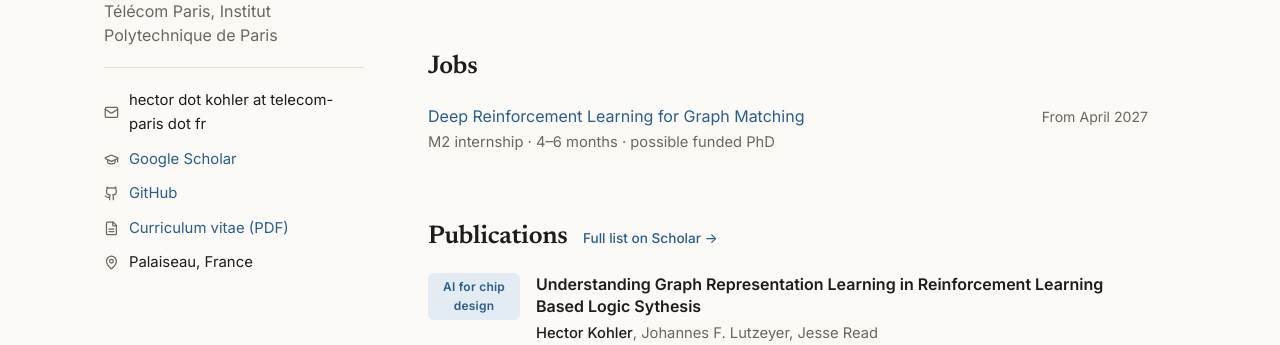
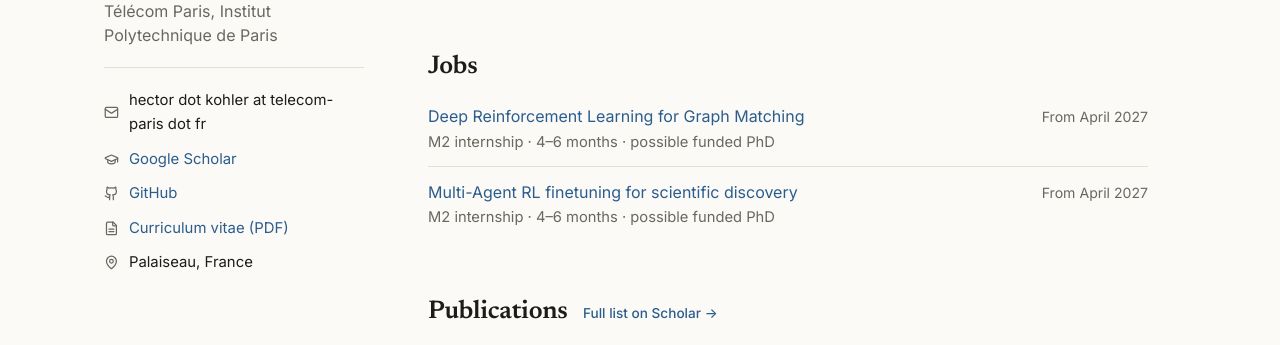
Before and after one commit to KohlerHECTOR/homepage, a plain HTML site: page index.html in a window 1280 px wide. Shown: the part 454-799 px from the top of the page. Drawn offline with Linux system fonts and the light colour scheme.

Commit message:
more internship

```diff
--- a/index.html
+++ b/index.html
@@ -350,6 +350,13 @@
           </span>
           <span class="aside">From April 2027</span>
         </li>
+        <li class="row">
+          <span>
+            <a href="jobs/main.pdf">Multi-Agent RL finetuning for scientific discovery</a>
+            <span class="row-sub">M2 internship · 4–6 months · possible funded PhD</span>
+          </span>
+          <span class="aside">From April 2027</span>
+        </li>
       </ul>
     </section>
 
```
Also changed, not shown: 1 other file.
